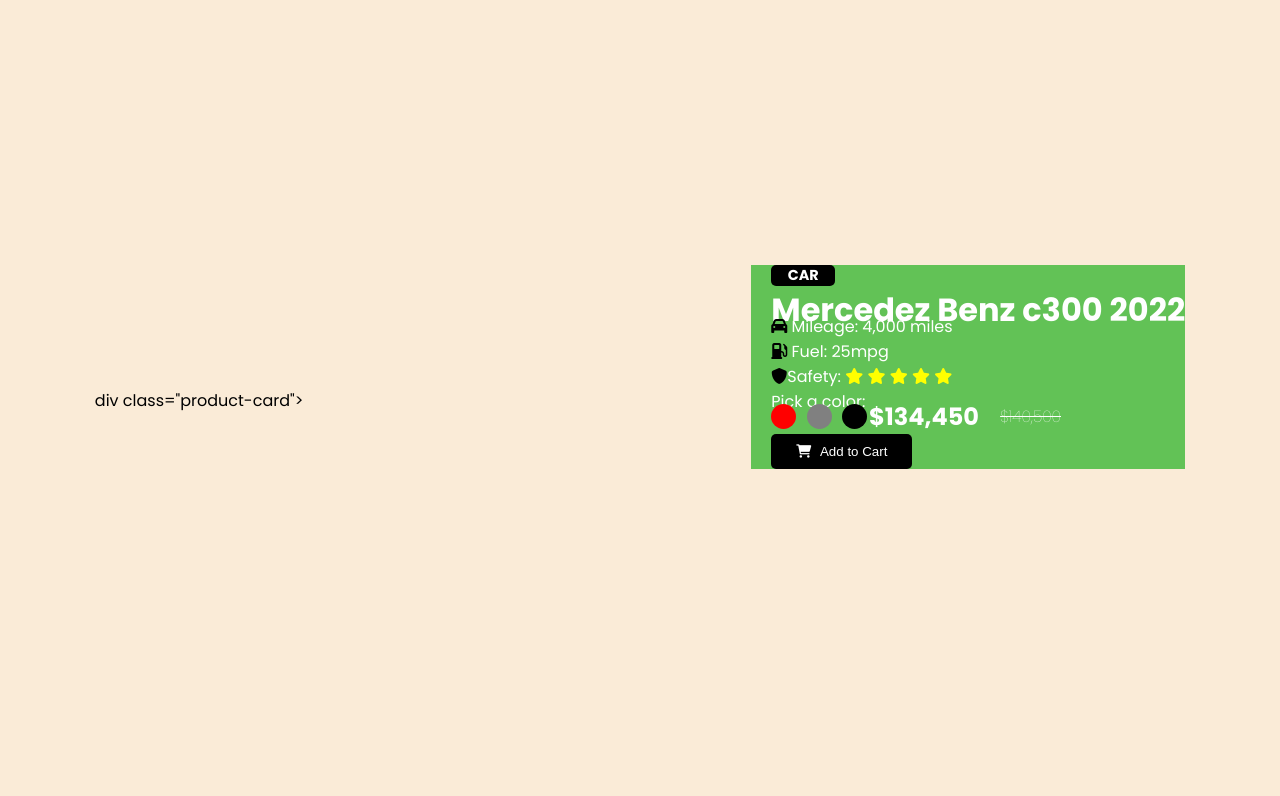
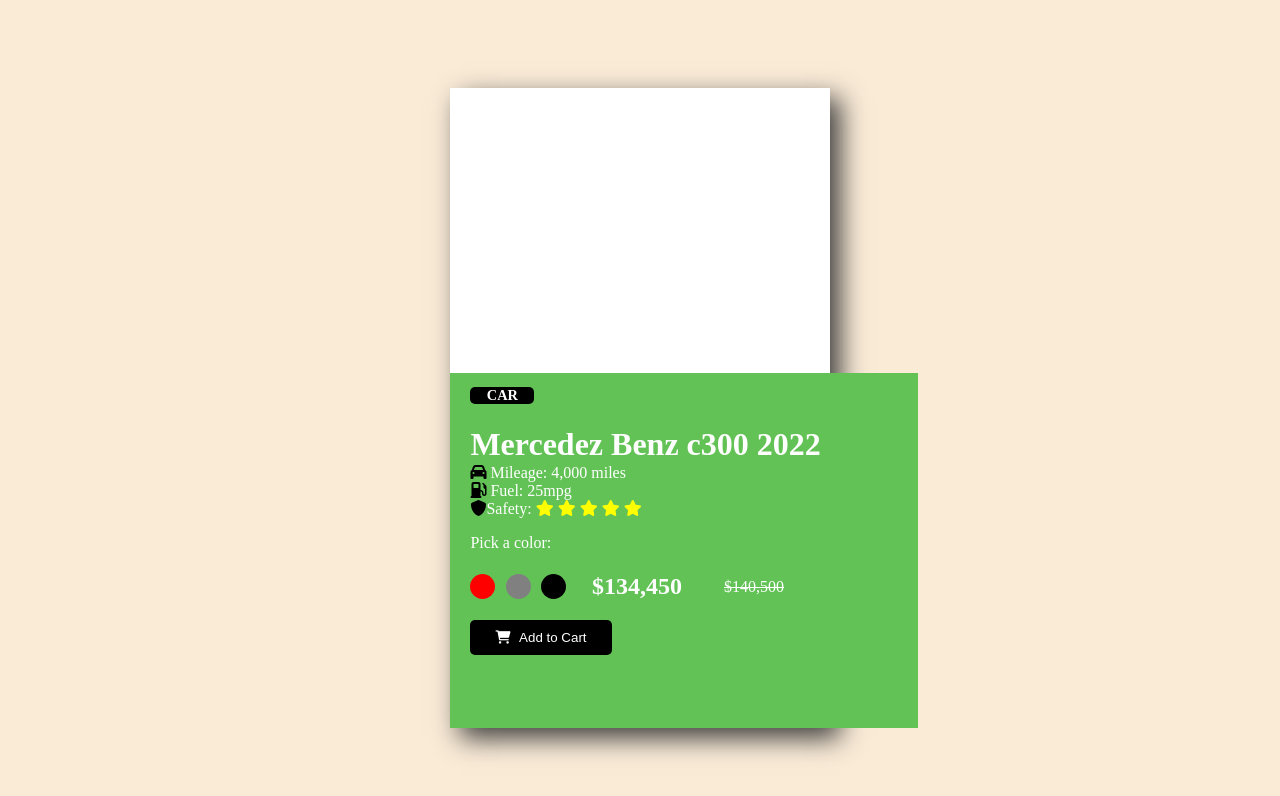
Before and after one commit to charukirti/JavaScript-Project, a plain HTML site: page Beginner/Dynamic Car/index.html in a window 1280 px wide. Drawn offline with Linux system fonts and the light colour scheme.

```diff
--- a/Beginner/Dynamic Car/index.html
+++ b/Beginner/Dynamic Car/index.html
@@ -1,18 +1,20 @@
 <!DOCTYPE html>
 <html lang="en">
-
 <head>
     <meta charset="UTF-8">
     <meta name="viewport" content="width=device-width, initial-scale=1.0">
-    <link rel="stylesheet" href="https://cdnjs.cloudflare.com/ajax/libs/font-awesome/6.1.2/css/all.min.css"
+    <link
+      rel="stylesheet"
+      href="https://cdnjs.cloudflare.com/ajax/libs/font-awesome/6.1.2/css/all.min.css"
       integrity="sha512-1sCRPdkRXhBV2PBLUdRb4tMg1w2YPf37qatUFeS7zlBy7jJI8Lf4VHwWfZZfpXtYSLy85pkm9GaYVYMfw5BC1A=="
-        crossorigin="anonymous" referrerpolicy="no-referrer" />
+      crossorigin="anonymous"
+      referrerpolicy="no-referrer"
+    />
     <link rel="stylesheet" href="style.css">
     <title>Dynamic card</title>
 </head>
-
 <body>
-    div class="product-card">
+    <div class="product-card">
         <div class="product-image">
           <!-- <img src="./img/gray-benz.jpg" alt="cars" /> -->
         </div>
@@ -21,15 +23,21 @@
           <h1 class="product-title">Mercedez Benz c300 2022</h1>
           <p class="product-details">
             <span class="mileage">
-                <span style="font-size: 1em; color: black"><i class="fa-solid fa-car"></i></span>
+              <span style="font-size: 1em; color: black"
+                ><i class="fa-solid fa-car"></i
+              ></span>
               Mileage: 4,000 miles
             </span>
             <span class="fuel">
-                <span style="font-size: 1em; color: black"><i class="fa-solid fa-gas-pump"></i></span>
+              <span style="font-size: 1em; color: black"
+                ><i class="fa-solid fa-gas-pump"></i
+              ></span>
               Fuel: 25mpg
             </span>
             <span class="safety">
-                <span style="font-size: 1em; color: black"><i class="fa-solid fa-shield"></i></span>Safety:
+              <span style="font-size: 1em; color: black"
+                ><i class="fa-solid fa-shield"></i></span
+              >Safety:
               <span class="stars">
                 <i class="fa-solid fa-star"></i>
                 <i class="fa-solid fa-star"></i>
@@ -58,11 +66,12 @@
             <span class="button-text">Add to Cart</span>
           </button>
           <button class="feedback">
-            <span id="white-button">🥳 Woohoo, You're about to own a benz 🎊</span>
+            <span id="white-button"
+              >🥳 Woohoo, You're about to own a benz 🎊</span
+            >
           </button>
         </div>
       </div>
     <script src="script.js"></script>
 </body>
-
 </html>
--- a/Beginner/Dynamic Car/script.js
+++ b/Beginner/Dynamic Car/script.js
@@ -0,0 +1,13 @@
+'use strict'
+
+const redColor = document.querySelector(".red");
+const grayColor = document.getElementsByClassName("gray");
+const blackColor = document.querySelector(".black");
+const cartButton = document.getElementById("button");
+const itemTag = document.getElementsByTagName("h3")[0];
+const imageCard = document.querySelector(".product-image");
+const feedbackBtn = document.querySelector(".feedback");
+
+// showing car
+
+imageCard.addEventListener()
--- a/Beginner/Dynamic Car/style.css
+++ b/Beginner/Dynamic Car/style.css
@@ -1,11 +1,3 @@
-@import url("https://fonts.googleapis.com/css2?family=Poppins:ital,wght@0,100;0,200;0,300;0,400;0,500;0,600;0,700;0,800;0,900;1,100;1,200;1,300;1,400;1,500;1,600;1,700;1,800;1,900&display=swap");
-
-* {
-  margin: 0;
-  padding: 0;
-  box-sizing: border-box;
-}
-
 body {
   height: 100vh;
   display: flex;
@@ -13,7 +5,6 @@ body {
   align-items: center;
   overflow-y: hidden;
   background-color: antiquewhite;
-  font-family: "Poppins", sans-serif;
 }
 
 /* product tag */
```
Also changed, not shown: Beginner/GitHub profile/CSS/mobile.css (renamed from Intermediate/GitHub profile/CSS/mobile.css), Beginner/GitHub profile/CSS/style.css (renamed from Intermediate/GitHub profile/CSS/style.css), Beginner/GitHub profile/JavaScript/script.js (renamed from Intermediate/GitHub profile/JavaScript/script.js), Beginner/GitHub profile/assets/icon-company.svg (renamed from Intermediate/GitHub profile/assets/icon-company.svg), Beginner/GitHub profile/assets/icon-location.svg (renamed from Intermediate/GitHub profile/assets/icon-location.svg), Beginner/GitHub profile/assets/icon-twitter.svg (renamed from Intermediate/GitHub profile/assets/icon-twitter.svg), Beginner/GitHub profile/assets/icon-website.svg (renamed from Intermediate/GitHub profile/assets/icon-website.svg), Beginner/GitHub profile/index.html (renamed from Intermediate/GitHub profile/index.html), Beginner/Random quote generator/CSS/style.css (renamed from Intermediate/Random quote generator/CSS/style.css), Beginner/Random quote generator/JavaScript/script.js (renamed from Intermediate/Random quote generator/JavaScript/script.js), Beginner/Random quote generator/api-link.txt (renamed from Intermediate/Random quote generator/api-link.txt), Beginner/Random quote generator/index.html (renamed from Intermediate/Random quote generator/index.html). Lines whose indentation alone changed are shown as unchanged.
